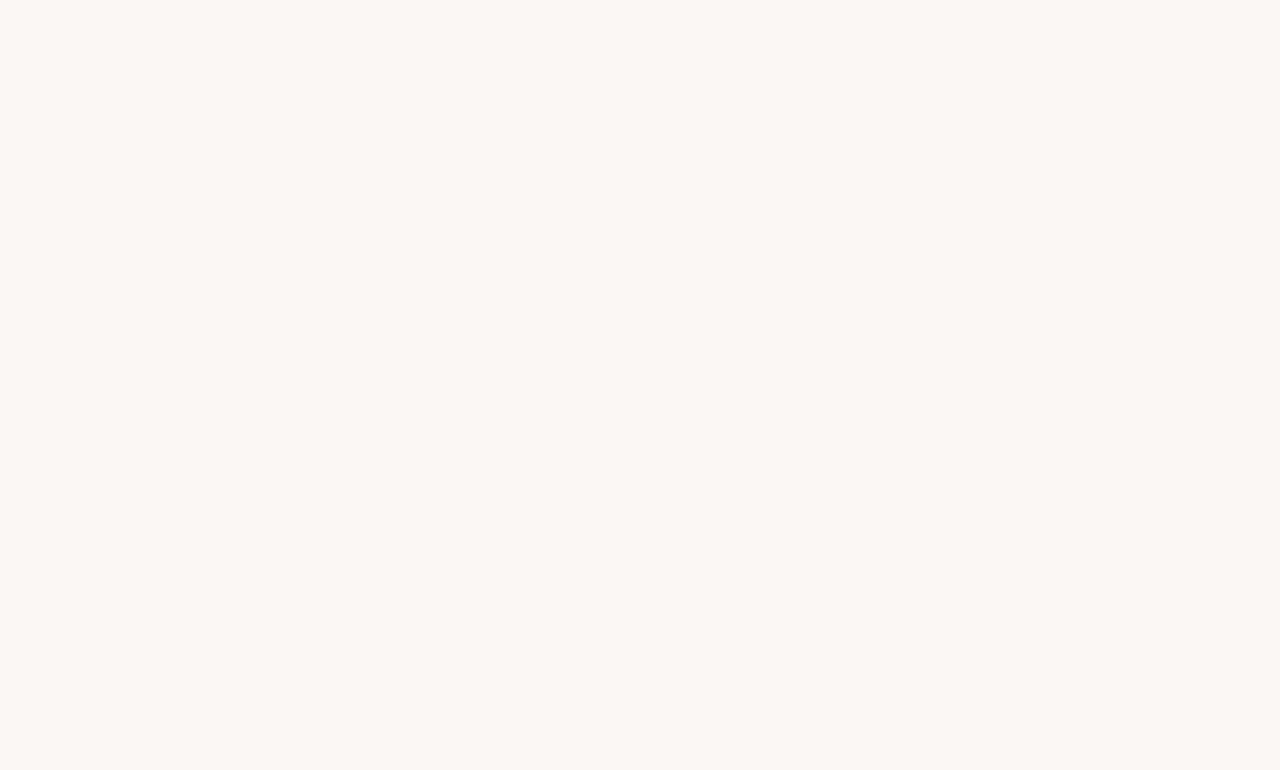
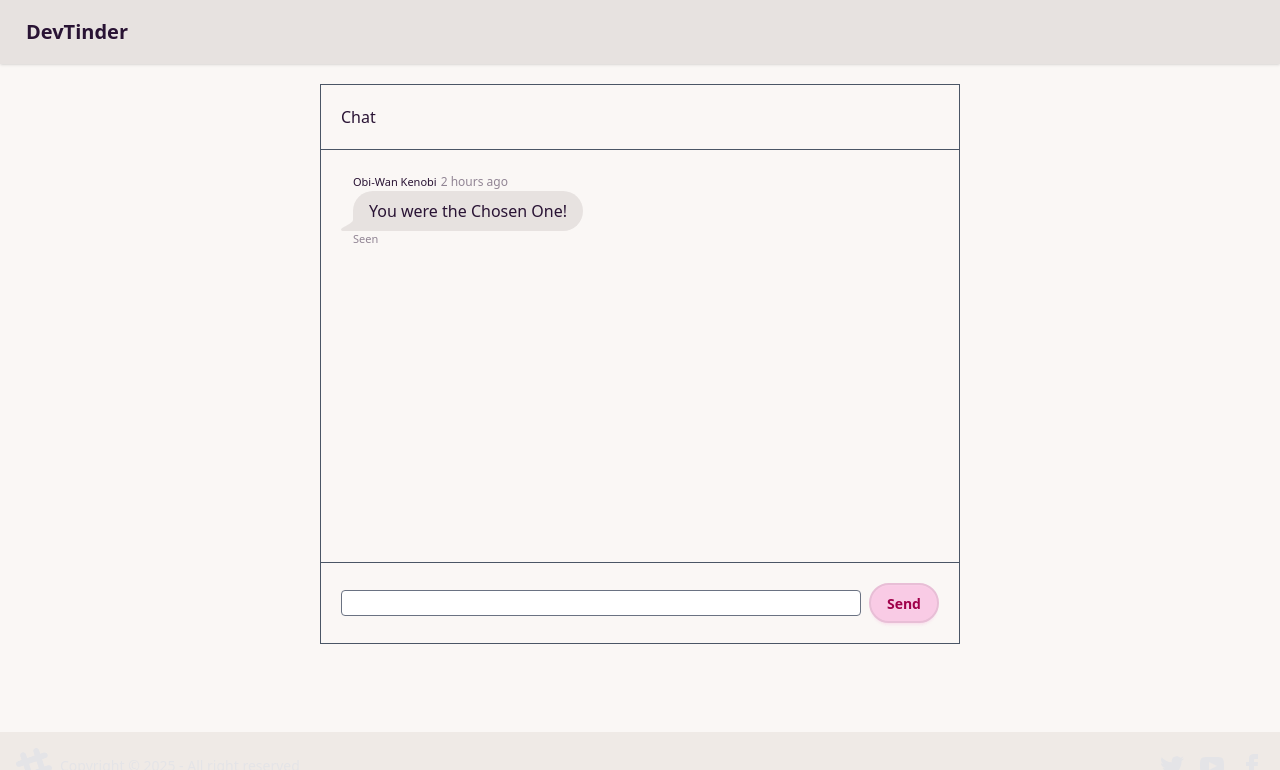
Before and after one commit to Bharadwaj-vinay/DevTinder-UI, a React (Vite) app: page /chat/1 in a window 1280 px wide. Before the commit this address had no page. Shown: the top 770 px of the page. Built offline with nearby package versions, Linux system fonts and the light colour scheme; no server answers.

Commit message:
Char component and route

```diff
--- a/src/App.jsx
+++ b/src/App.jsx
@@ -8,6 +8,7 @@
 import appStore from "./utils/appStore";
 import Requests from "./components/Requests";
 import PremiumUser from "./components/PremiumUser";
+import Chat from "./components/Chat";
 
 function App() {
 
@@ -23,6 +24,7 @@
             <Route path="/connections" element={<Connections />} />
             <Route path="/premium" element={<PremiumUser/>} />
             <Route path="/requests" element={<Requests />} />
+            <Route path="/chat/:targetUserId" element={<Chat />} />
           </Route>
         </Routes>
       </BrowserRouter>
--- /dev/null
+++ b/src/components/Chat.jsx
@@ -0,0 +1,34 @@
+import React, { useState } from 'react'
+import { useParams } from 'react-router-dom';
+
+const Chat = () => {
+    const {targetUserId} = useParams();
+    const [messages, setMessages] = useState([{text: 'Hello there'}]);
+    console.log(targetUserId);
+
+    return (
+        <div className='w-1/2 mx-auto border border-gray-600 m-5 h-[70vh] flex flex-col'>
+            <h1 className='p-5 border-b border-gray-600'>Chat</h1>
+            <div className='flex-1 overflow-scroll p-5'>
+                {messages.map((msg, index) => {
+                    return (
+                        <div key={index} className="chat chat-start">
+                            <div className="chat-header">
+                            Obi-Wan Kenobi
+                            <time className="text-xs opacity-50">2 hours ago</time>
+                            </div>
+                            <div className="chat-bubble">You were the Chosen One!</div>
+                            <div className="chat-footer opacity-50">Seen</div>
+                      </div>
+                    );
+                })}
+            </div>
+            <div className='p-5 border-t border-gray-600 flex items-center gap-2'>
+                <input className='flex-1 border bg-white rounded border-gray-500 text-white'></input>
+                <button className='btn btn-secondary'>Send</button>
+            </div>
+        </div>
+    )
+}
+
+export default Chat;
--- a/src/components/Connections.jsx
+++ b/src/components/Connections.jsx
@@ -1,5 +1,6 @@
 import React, { useEffect } from 'react';
 import {useDispatch, useSelector} from 'react-redux';
+import {Link} from 'react-router-dom';
 import axios from 'axios';
 import {addConnections} from '../utils/connectionSlice';
 import { BASE_URL } from '../utils/constants'
@@ -29,10 +30,10 @@
     return (!connections?.length ? <h1>No Connections Found!</h1> :
         <div className='text-center my-10'>
             <h1 className='text-bold text-white text-3xl'>Connections</h1>
-            {connections.map((connection, i) => {
-                const {firstName, lastName, photoUrl, age, gender, about} = connection;
+            {connections.map(connection => {
+                const {_id, firstName, lastName, photoUrl, age, gender, about} = connection;
                 return(
-                    <div key={firstName + i} className='flex m-4 p-4 rounded-lg bg-base-300 w-1/2 mx-auto'>
+                    <div key={_id} className='flex m-4 p-4 rounded-lg bg-base-300 w-1/2 mx-auto'>
                         <div>
                             <img alt="photo" className="w-20 h-20" src={photoUrl}/>
                         </div>
@@ -41,6 +42,9 @@
                             {age && gender && <p>{age + ", " + gender}</p>}
                             <p>{about}</p>
                         </div>
+                        <Link to={"/chat/" + _id}>
+                            <button className="btn btn-primary">Chat</button>
+                        </Link>
                     </div>)
             })}
         </div>)
```
